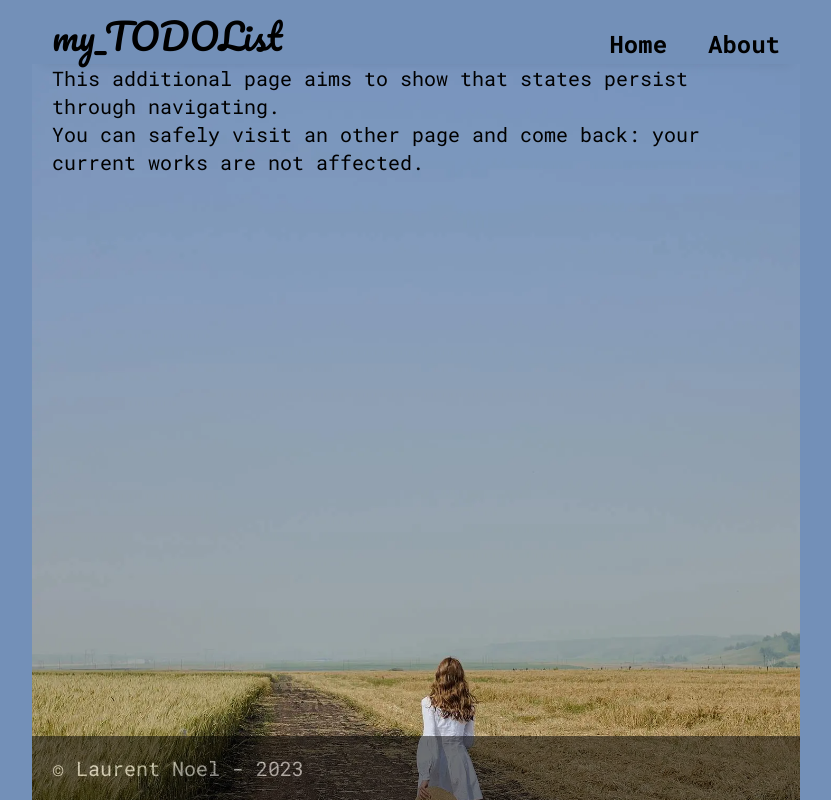
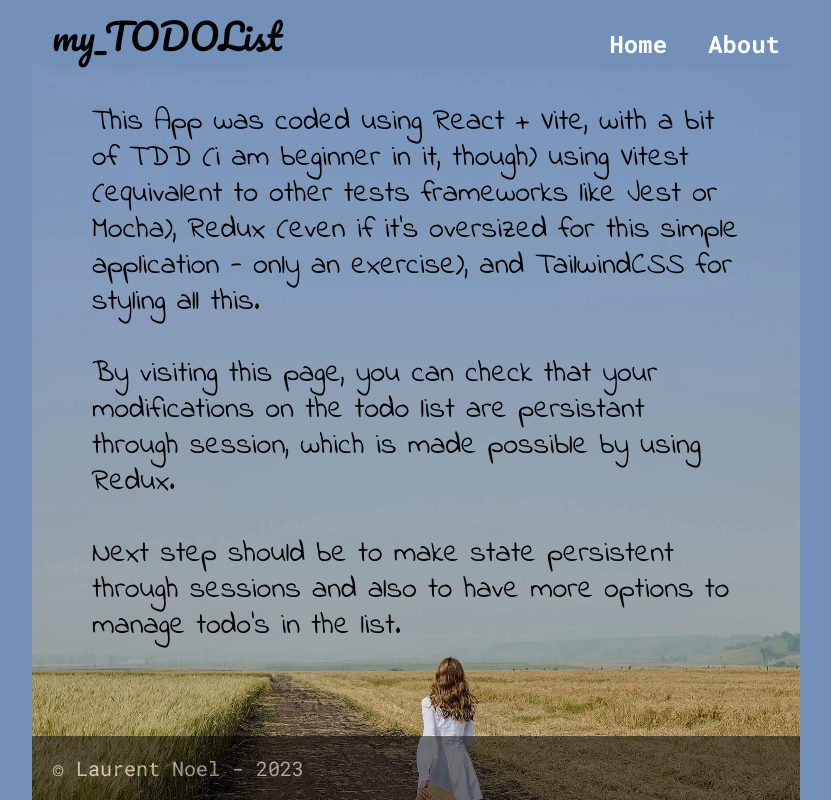
Before and after one commit to lnoel4289/todolist, a React (Vite) app: page /about in a window 1280 px wide. Shown: the whole page, without its empty margins (224-1055 px from the left). Built offline with nearby package versions, Linux system fonts and the light colour scheme.

Commit message:
more coherent css

```diff
--- a/src/components/Header/index.jsx
+++ b/src/components/Header/index.jsx
@@ -5,7 +5,7 @@ const Header = () => {
     <header className="flex justify-between items-center sticky top-0 left-0 right-0 px-5 bg-sky shadow-scan59">
       <h1 className="sm:relative top-4 sm:h-16 grow-[2] xs:grow-[5] sm:grow-[8] font-pacifico text-lg xs:text-2xl sm:text-4xl">my_TODOList</h1>
       <nav className="grow font-bold sm:text-2xl sm:relative top-3">
-        <ul className="flex justify-between items-center">
+        <ul className="flex justify-between items-center text-white">
           <li>
             <NavLink to="/">Home</NavLink>
           </li>
--- a/src/components/TextInput/index.jsx
+++ b/src/components/TextInput/index.jsx
@@ -18,7 +18,7 @@ const TextInput = () => {
   return (
     <>
       <form>
-        <label htmlFor="todoTextInput" className="p-1 font-semibold text-white">
+        <label htmlFor="todoTextInput" className="p-1 font-semibold">
           Enter a task to do here <i className="fa-solid fa-arrow-down"></i>
         </label>
         <div className="flex border border-white bg-transparent p-1">
--- a/src/pages/About/index.jsx
+++ b/src/pages/About/index.jsx
@@ -2,14 +2,27 @@ import React from "react";
 
 const AboutPage = () => {
   return (
-    <main className="px-5 grow">
-      <p>
-        This additional page aims to show that states persist through
-        navigating.
-      </p>
-      <p>
-        You can safely visit an other page and come back: your current works are not affected.
-      </p>
+    <main className="px-5 grow grid font-indie text-3xl">
+      <article className="p-10">
+        <p>
+          This App was coded using React + Vite, with a bit of TDD (i am
+          beginner in it, though) using Vitest (equivalent to other tests
+          frameworks like Jest or Mocha), Redux (even if it's oversized for this
+          simple application - only an exercise), and TailwindCSS for styling
+          all this.
+        </p>
+        <br />
+        <p>
+          By visiting this page, you can check that your modifications on the
+          todo list are persistant through session, which is made possible by
+          using Redux.
+        </p>
+        <br />
+        <p>
+          Next step should be to make state persistent through sessions and also
+          to have more options to manage todo's in the list.
+        </p>
+      </article>
     </main>
   );
 };
```
Also changed, not shown: 1 other file (tests, documents, lock files or other folders).
